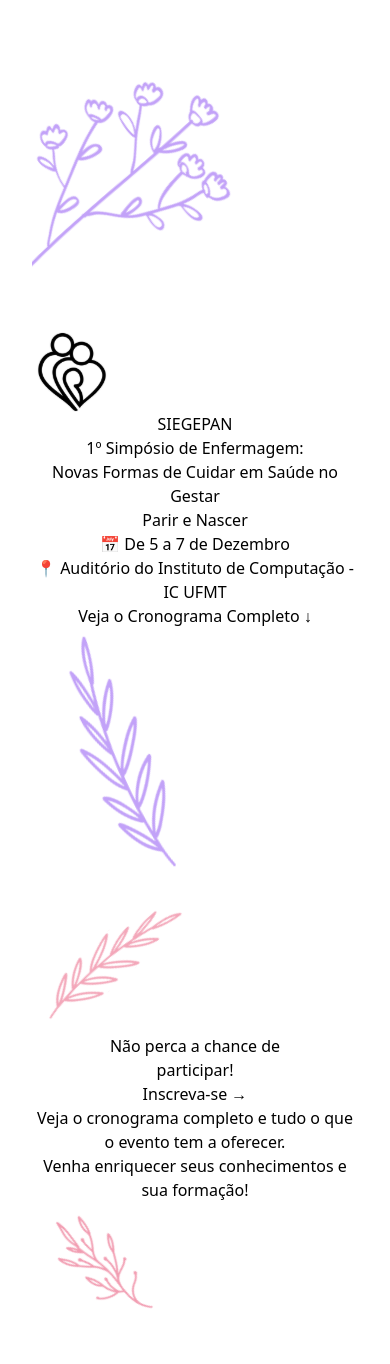
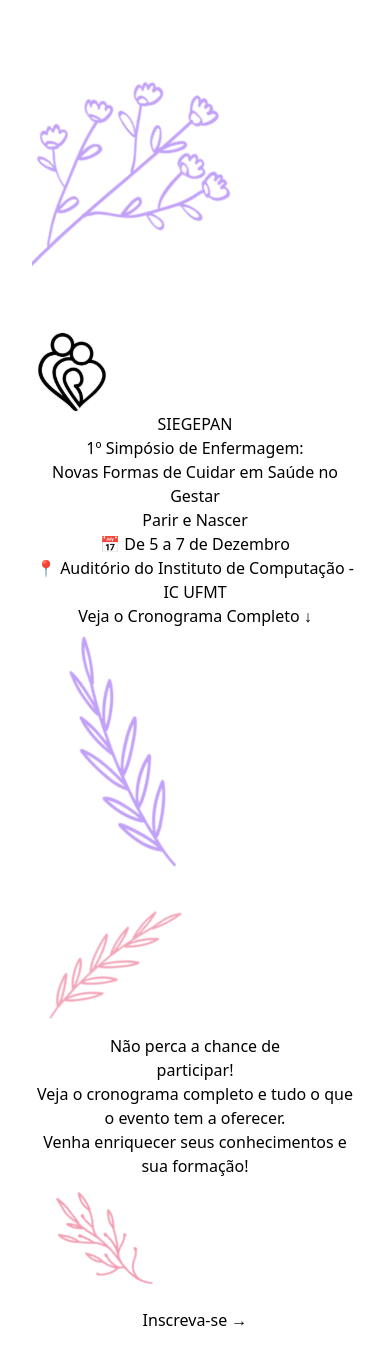
Before and after one commit to Siegepan/SIEGEPAN, a React (Vite) app: page / in a window 390 px wide. Built offline with nearby package versions, Linux system fonts and the light colour scheme.

Commit message:
fix responsive

```diff
--- a/src/App.jsx
+++ b/src/App.jsx
@@ -1,13 +1,12 @@
 import "./App.css";
-import SIEGEPAN from "./componentes/HEROPAGE2";
-import NAO_PERCA_A_CHANCE_DE_PARTICIPAR from "./componentes/NAO_PERCA_A_CHANCE_DE_PARTICIPAR";
+import Participar from "./componentes/Participar";
+import HeroPageTwo from "./componentes/HeroPageTwo";
 function App() {
   return (
     <>
-
       <div>
-      <SIEGEPAN />
-      <NAO_PERCA_A_CHANCE_DE_PARTICIPAR/>
+        <HeroPageTwo />
+        <Participar />
       </div>
     </>
   );
--- a/src/componentes/NAO_PERCA_A_CHANCE_DE_PARTICIPAR.jsx
+++ /dev/null
@@ -1,49 +0,0 @@
-import React from "react";
-import planta3 from "../assets/planta-1(Magenta).svg"; // Importação da planta3
-import planta2 from "../assets/planta-2(Magenta).svg"; // Importação da planta2
-
-const NAO_PERCA_A_CHANCE_DE_PARTICIPAR = () => {
-  return (
-    <section className="relative w-[calc(60%+20px)] mx-auto p-6 border border-pink-400 rounded-lg bg-white shadow-md">
-      {/* Elemento decorativo no canto superior esquerdo */}
-      <div className="absolute -top-4 -left-2 text-pink-300">
-        <img src={planta2} alt="Planta 1 magenta" className="w-20 h-20 opacity-50" />
-      </div>
-
-      {/* Conteúdo principal com botão ao lado */}
-      <div className="flex flex-col md:flex-row items-center justify-start mb-4 space-x-8 ml-5">
-        <h2 className="text-2xl font-semibold text-black text-left">
-          Não perca a chance de{" "}
-          <br />
-          <span className="text-transparent bg-clip-text bg-gradient-to-r from-[#51ACD9] via-[#8644F0] to-[#E43B64] opacity-50">
-            participar
-          </span>
-          !
-        </h2>
-        <a
-          href="#"
-          className=" flex flex-col md:flex-row opacity-50 text-white font-semibold
-          rounded-lg bg-gradient-to-r from-[#51ACD9] via-[#8644F0] to-[#E43B64]
-          hover:from-blue-500 hover:to-pink-500 m-3 py-2 px-3"
->
-          Inscreva-se →
-        </a>
-      </div>
-
-      {/* Parágrafo abaixo */}
-      <p className="text-gray-600 mt-2 text-left">
-        Veja o cronograma completo e tudo o que o evento tem a oferecer.
-        <br />
-        Venha enriquecer seus <span className="text-purple-500">conhecimentos</span> e sua{" "}
-        <span className="text-purple-500">formação!</span>
-      </p>
-
-      {/* Elemento decorativo no canto inferior direito */}
-      <div className="absolute -bottom-4 -right-6 text-pink-300">
-        <img src={planta3} alt="Planta 2 magenta" className="w-30 h-30 opacity-50" />
-      </div>
-    </section>
-  );
-};
-
-export default NAO_PERCA_A_CHANCE_DE_PARTICIPAR;
--- /dev/null
+++ b/src/componentes/Participar/index.jsx
@@ -0,0 +1,59 @@
+import planta3 from "/src/assets/planta-1(Magenta).svg"; // Importação da planta3
+import planta2 from "/src/assets/planta-2(Magenta).svg"; // Importação da planta2
+
+const Participar = () => {
+  return (
+    <section className="relative w-fit mx-auto md:px-28 md:py-12 px-16 py-6 border border-pink-400 rounded-[20px] bg-white shadow-md flex md:flex-row flex-col justify-center items-center">
+      <div className="flex flex-col grow-0 ">
+        {/* Elemento decorativo no canto superior esquerdo */}
+        <div className="absolute -top-4 -left-2 text-pink-300">
+          <img
+            src={planta2}
+            alt="Planta 1 magenta"
+            className="w-20 h-20 opacity-50"
+          />
+        </div>
+
+        <div>
+          {/* Conteúdo principal com botão ao lado */}
+          <div className="flex flex-col md:flex-row items-center justify-start mb-4 space-x-8">
+            <h2 className="text-2xl font-semibold text-black text-left md:text-start text-center">
+              Não perca a chance de <br />
+              <span className="text-transparent bg-clip-text bg-gradient-to-r from-[#51ACD9] via-[#8644F0] to-[#E43B64] opacity-50">
+                participar
+              </span>
+              !
+            </h2>
+          </div>
+
+          {/* Parágrafo abaixo */}
+          <p className="text-gray-600 mt-2 text-left">
+            Veja o cronograma completo e tudo o que o evento tem a oferecer.
+            <br />
+            Venha enriquecer seus{" "}
+            <span className="text-purple-500">conhecimentos</span> e sua{" "}
+            <span className="text-purple-500">formação!</span>
+          </p>
+        </div>
+        {/* Elemento decorativo no canto inferior direito */}
+        <div className="absolute -bottom-4 -right-6 text-pink-300">
+          <img
+            src={planta3}
+            alt="Planta 2 magenta"
+            className="w-30 h-30 opacity-50"
+          />
+        </div>
+      </div>
+      <a
+        href="#"
+        className=" flex flex-col md:flex-row opacity-50 text-white font-semibold
+          rounded-lg bg-gradient-to-r from-[#51ACD9] via-[#8644F0] to-[#E43B64]
+          hover:from-blue-500 hover:to-pink-500 m-3 py-3 px-5 text-nowrap"
+      >
+        Inscreva-se →
+      </a>
+    </section>
+  );
+};
+
+export default Participar;
```
Also changed, not shown: src/componentes/HeroPageTwo/index.jsx (renamed from src/componentes/HEROPAGE2.jsx, +17 -11 lines).
